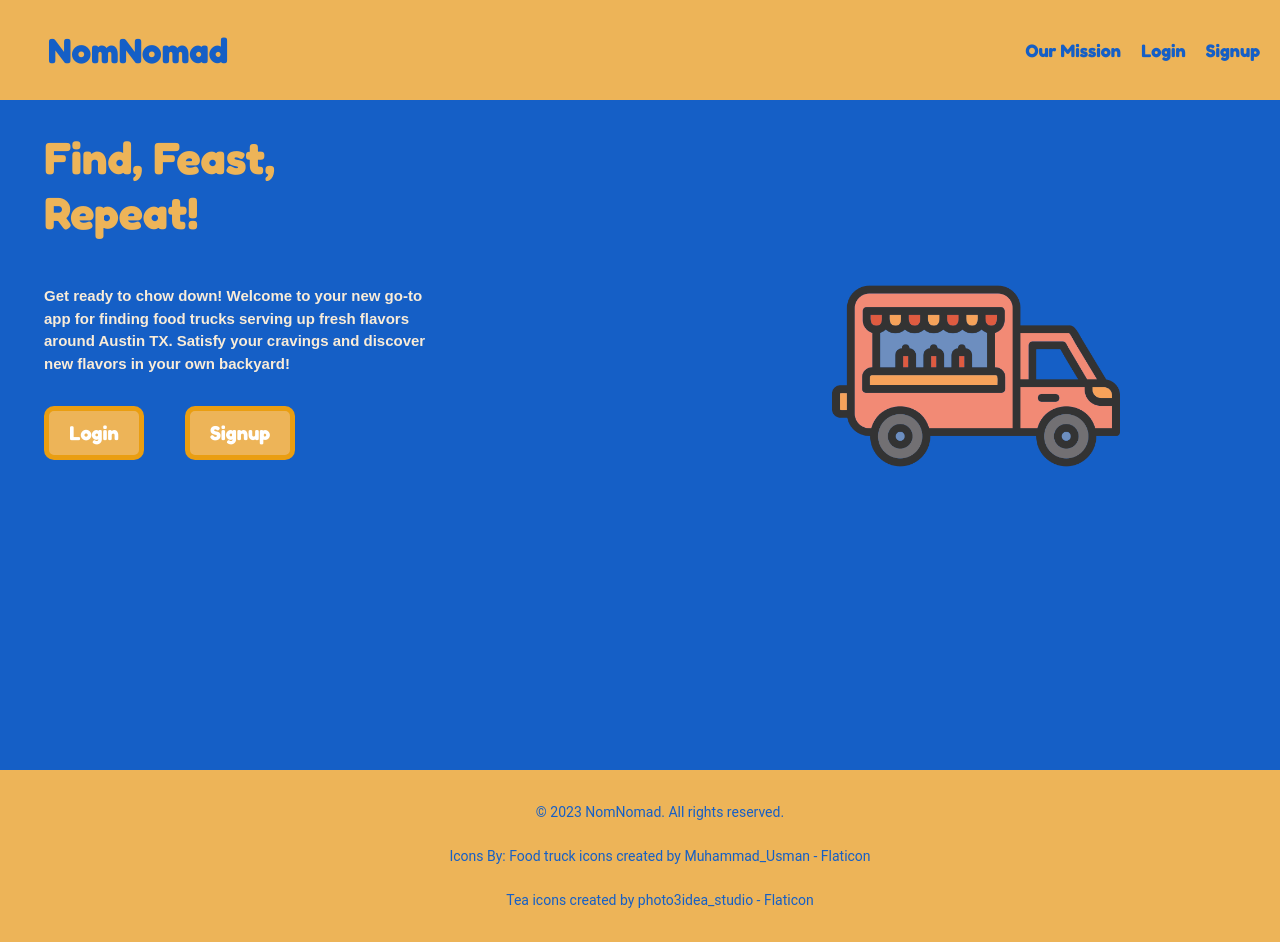
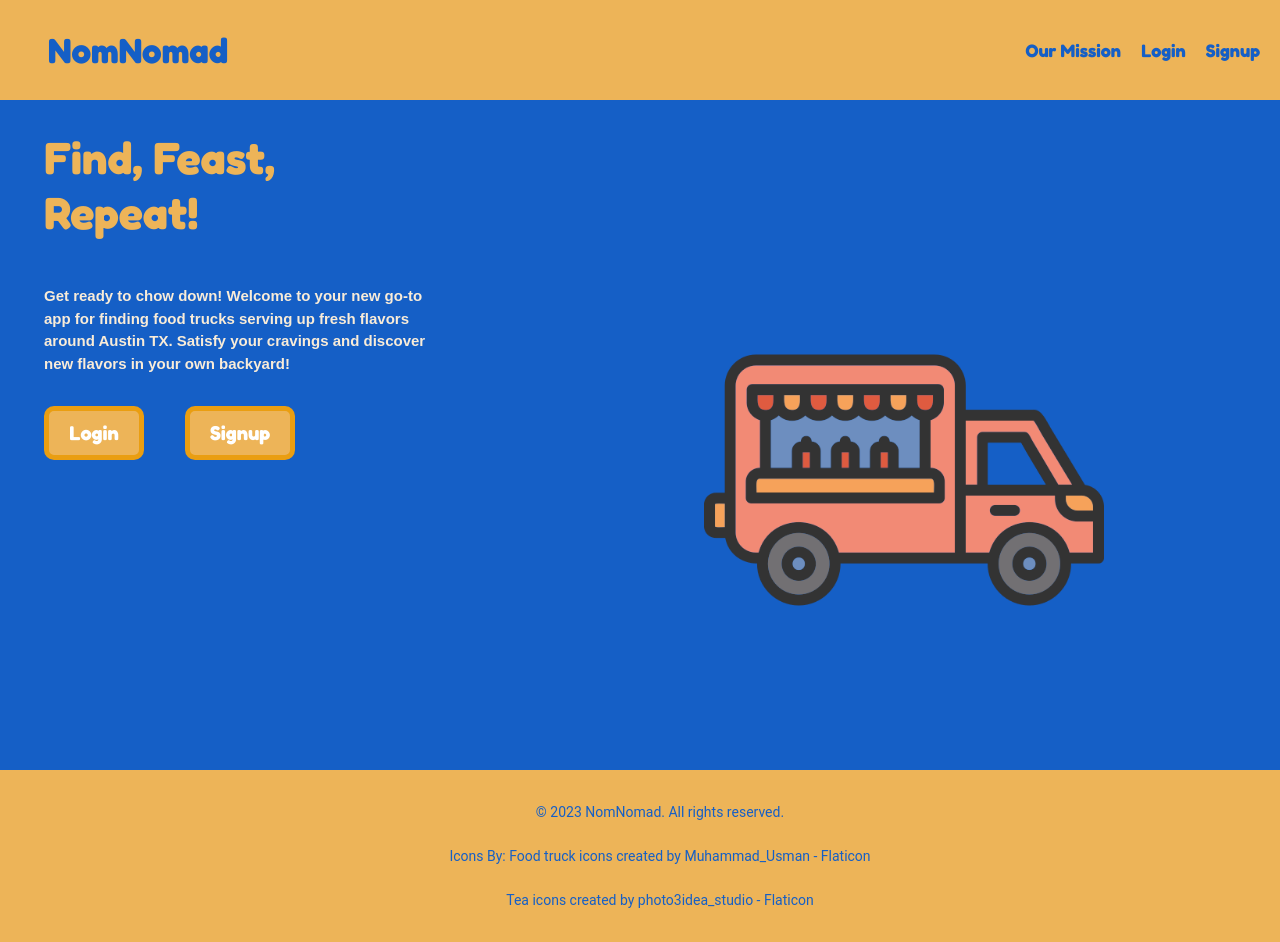
Before and after one commit to Volcomix13/03-Nom-Nomad, a React (Create React App) app in the folder client/: page / in a window 1280 px wide. Shown: the top 942 px of the page. Built offline with nearby package versions, Linux system fonts and the light colour scheme; a web font is replaced by a local one.

Commit message:
made logo bigger and centered it to make it look more balanced

```diff
--- a/client/src/index.css
+++ b/client/src/index.css
@@ -165,13 +165,13 @@ nav a {
 }
 
 #hp-truck-logo {
-  width: 18rem;
-  height: 18rem;
+  width: 25rem;
+  height: 25rem;
   background-image: url("../public/food-truck.png");
   background-size: 100%;
   position: absolute;
-  left: 65%;
-  bottom: 35%;
+  left: 55%;
+  bottom: 15%;
   z-index: -1;
 }
 
```
